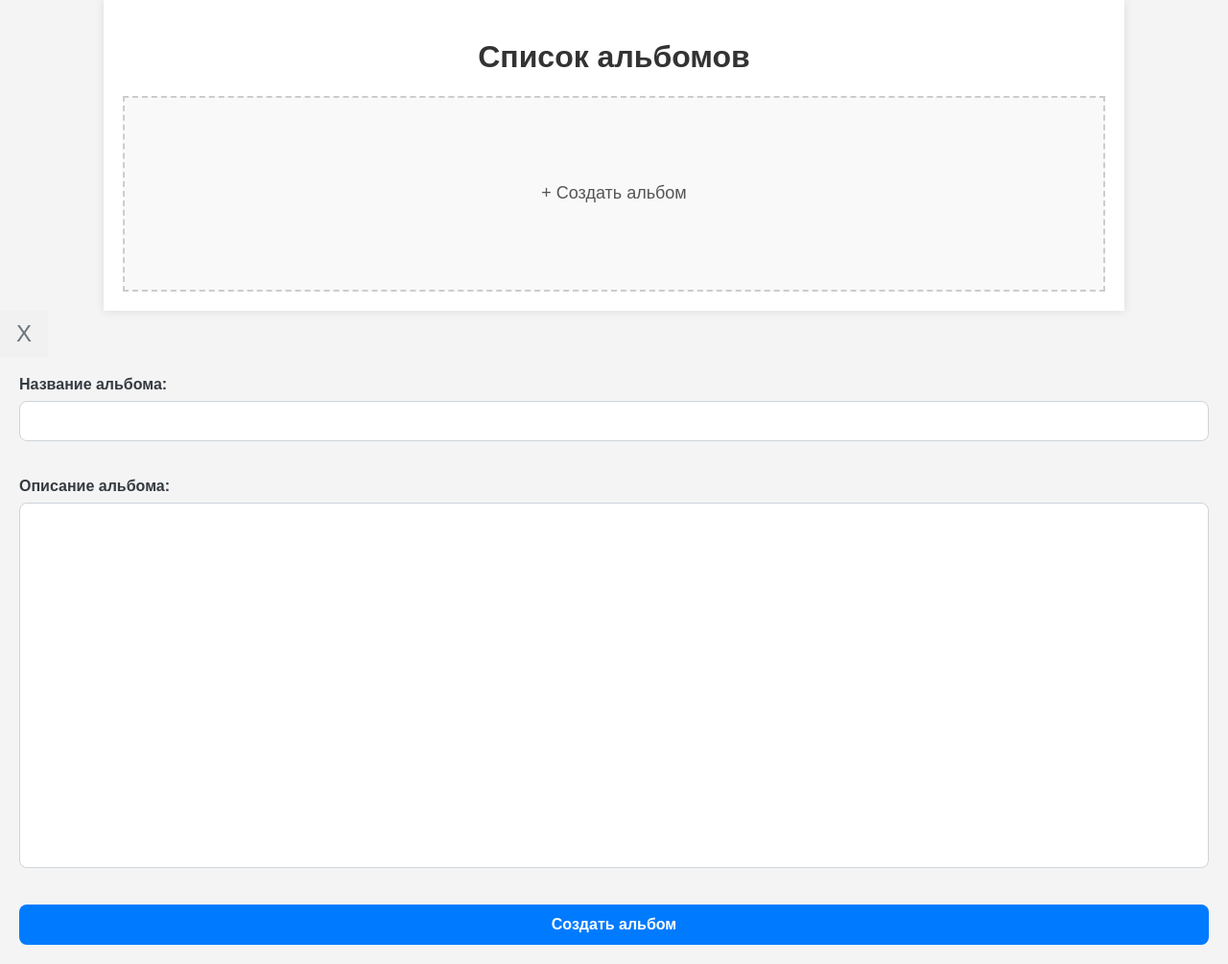
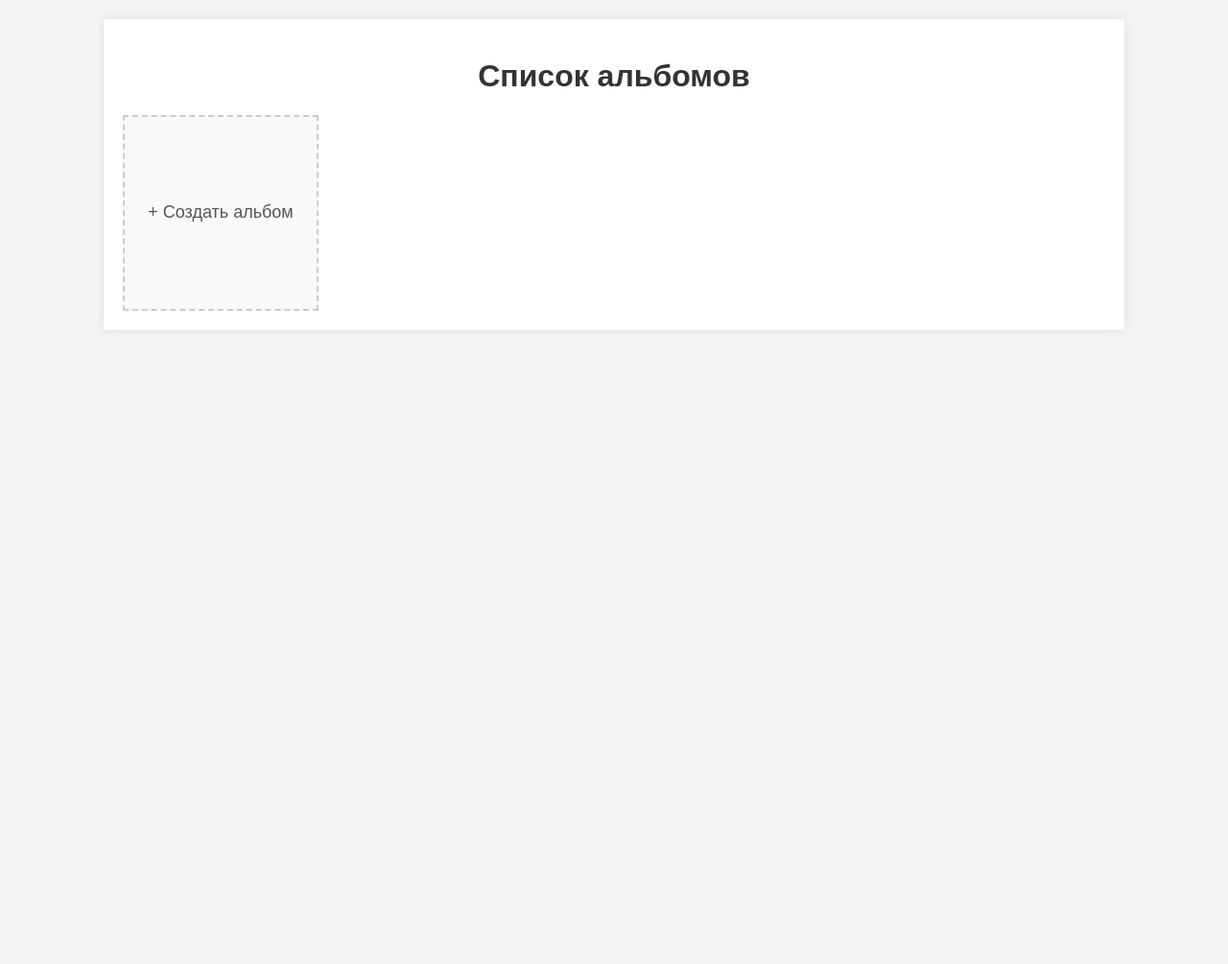
Before and after one commit to BLVCKdvl/Album, a PHP site: page / in a window 1280 px wide. Shown: the whole page at 96% size. After the commit the page ends 324 px from the top, so only its background shows below. Run offline with PHP 8.4, Linux system fonts and the light colour scheme; data that the repository does not hold is empty.

Commit message:
completed main page, and addind almuns via modal window

```diff
--- a/css/modal.css
+++ b/css/modal.css
@@ -1,3 +1,26 @@
+/* Стили для модального окна */
+.modal {
+    display: none; /* По умолчанию окно скрыто */
+    position: fixed;
+    z-index: 1000;
+    left: 0;
+    top: 0;
+    width: 100%;
+    height: 100%;
+    background-color: rgba(0, 0, 0, 0.5); /* Полупрозрачный фон */
+    justify-content: center;
+    align-items: center;
+}
+
+.modal-content {
+    background-color: #fff;
+    border-radius: 8px;
+    width: 90%;
+    max-width: 500px;
+    box-shadow: 0 4px 8px rgba(0, 0, 0, 0.2);
+    display: flex;
+}
+
 /* Левая панель */
 .left-panel {
     width: 50px;
@@ -5,13 +28,14 @@
     display: flex;
     align-items: center;
     justify-content: center;
+    border-radius: 8px;
 }
 
 .close-btn {
     width: 100%;
     height: 100%;
     background: none;
-    border: none;
+    border-radius: 8px;
     font-size: 24px;
     cursor: pointer;
     display: flex;
--- a/css/styles.css
+++ b/css/styles.css
@@ -7,10 +7,16 @@ body {
 
 .container {
     width: 80%;
-    margin: 0 auto;
+    margin: 20px auto;
     padding: 20px;
     background-color: #fff;
     box-shadow: 0 0 10px rgba(0, 0, 0, 0.1);
+}
+
+.albums-list{
+    display: grid;
+    grid-template-columns: repeat(auto-fill, minmax(200px, 1fr));
+    gap: 10px;
 }
 
 h1 {
@@ -37,14 +43,22 @@ button:hover {
     border: 2px dashed #ccc;
     background-color: #f9f9f9;
     cursor: pointer;
-    height: 200px; /* Высота как у других альбомов */
+    height: 200px;
+    width: 200px;
+}
+
+.album{
+    display: flex;
+    align-items: flex-end;
+    justify-content: center;
+    border: 2px dashed #ccc;
+    background-color: #f9f9f9;
+    cursor: pointer;
+    height: 200px;
+    width: 200px;
 }
 
 .create-album span {
     font-size: 18px;
     color: #555;
 }
-
-album-list{
-
-}
--- a/index.php
+++ b/index.php
@@ -30,7 +30,7 @@
                 </div>
             <?php endforeach; ?>
 
-            <div class="album create-album" onclick="openModal()">
+            <div class="create-album" onclick="openModal()">
                 <span>+ Создать альбом</span>
             </div>
         </div>
@@ -38,7 +38,7 @@
 
     <?php include 'components/modal.html'; ?>
 
+    <script src="js/scripts.js"></script>
     <script src="js/modal.js"></script>
-    <script src="js/scripts.js"></script>
 </body>
 </html>
--- /dev/null
+++ b/js/modal.js
@@ -0,0 +1,21 @@
+// Открытие модального окна для создания альбома
+function openModal() {
+    document.getElementById('modal').style.display = 'flex';
+    if (document.getElementById('upload-image-form') != null)
+    {
+        document.getElementById('upload-image-form').reset(); // Сброс формы
+    }
+}
+
+// Закрытие модального окна
+function closeModal() {
+    document.getElementById('modal').style.display = 'none';
+}
+
+// Закрыть модальное окно при клике вне его области
+window.onclick = function(event) {
+    const modal = document.getElementById('modal');
+    if (event.target === modal) {
+        closeModal();
+    }
+};
--- a/js/scripts.js
+++ /dev/null
@@ -1,13 +0,0 @@
-// Открытие модального окна для создания альбома
-function openModal() {
-    document.getElementById('modal').style.display = 'flex';
-    if (document.getElementById('upload-image-form') != null)
-    {
-        document.getElementById('upload-image-form').reset(); // Сброс формы
-    }
-}
-
-// Закрытие модального окна
-function closeModal() {
-    document.getElementById('modal').style.display = 'none';
-}
```
